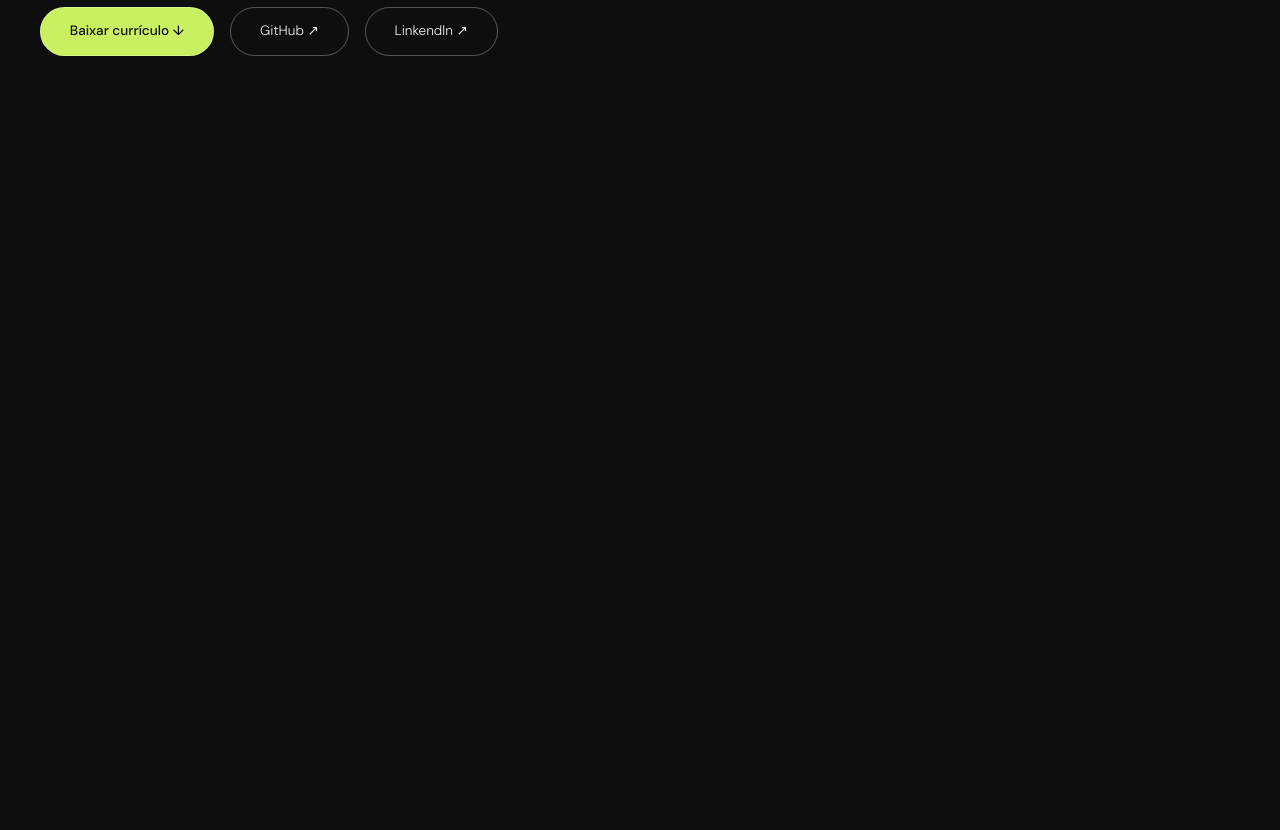
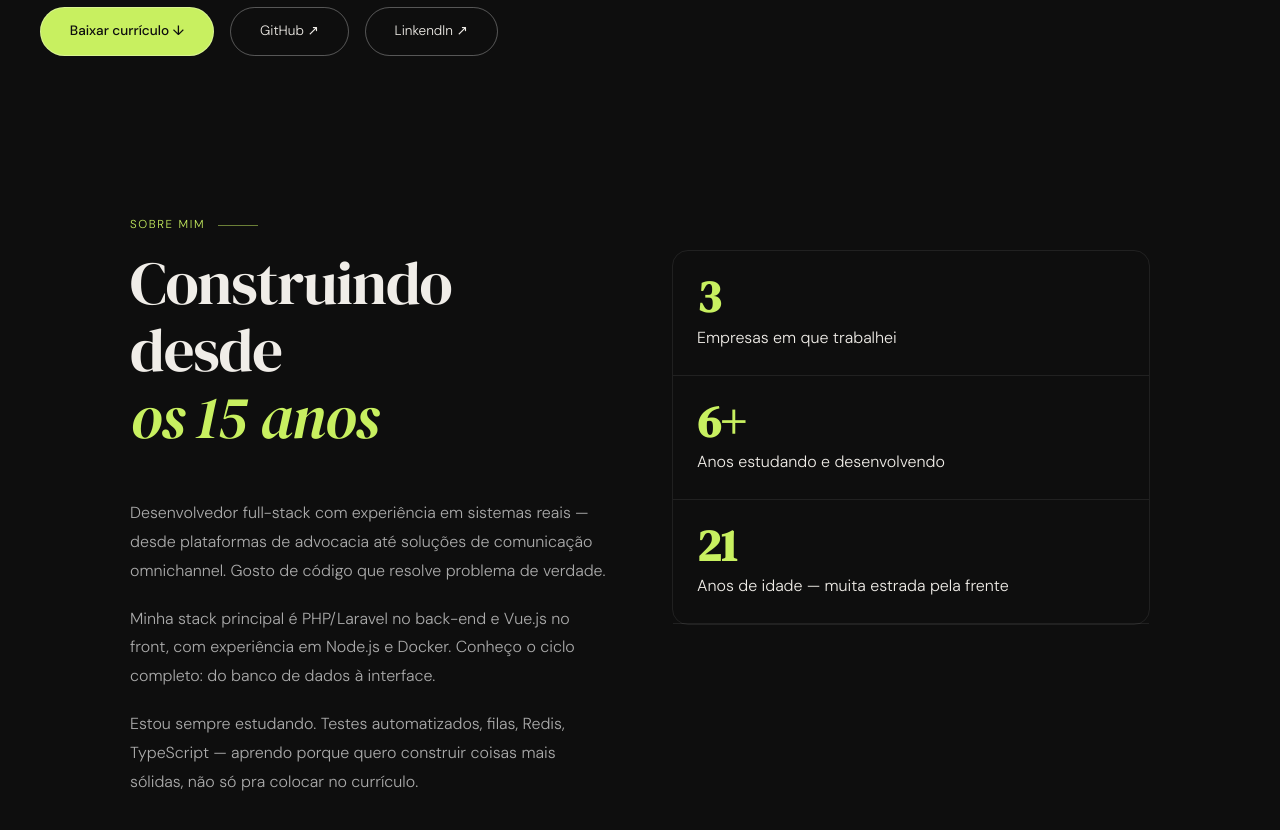
Before and after one commit to Cristiano005/portfolio-cristiano, a React (Vite) app: page / in a window 1280 px wide. Shown: the part 680-1510 px from the top of the page. Before the commit the page ends 800 px from the top, so only its background shows below. Built offline with nearby package versions, Linux system fonts and the light colour scheme.

Commit message:
feat: first version of about finished

```diff
--- a/src/index.css
+++ b/src/index.css
@@ -9,6 +9,7 @@
     --medium-black-color: #0e0e0ed9;
     --text-color: #f0ede8;
     --gray-color: #888;
+    --light-gray-color: #aaa;
     --light-green-color: #c8f060;
     --border-color: rgba(255, 255, 255, 0.08);
 
@@ -41,6 +42,7 @@ header {
     border-bottom: 0.1rem solid var(--border-color);
     backdrop-filter: blur(12px);
     padding: 1.2rem 2.5rem;
+    z-index: 2;
 }
 
 nav {
@@ -167,3 +169,73 @@ a.btn-action:nth-child(1) {
     border: 0.0625rem solid var(--border-color);
     transform: translateY(-0.0625rem);
 }
+
+section {
+    max-width: 68.75rem;
+    margin: 0 auto;
+    padding: 6rem 2.5rem;
+}
+
+div.section-label {
+    display: flex;
+    align-items: center;
+    font-size: 0.72rem;
+    letter-spacing: 0.1008rem;
+    color: var(--light-green-color);
+    text-transform: uppercase;
+    gap: 0.8rem;
+    margin-bottom: 1rem;
+}
+
+div.section-label::after {
+    content: "";
+    width: 2.5rem;
+    height: 0.0625rem;
+    background-color: var(--light-green-color);
+    opacity: 0.5;
+}
+
+.container-wrapper {
+    display: grid;
+    grid-template-columns: repeat(2, 1fr);
+    align-items: start;
+    gap: 4rem;
+}
+
+.container-wrapper #details h2 {
+    font-family: var(--serif);
+    font-size: clamp(2.2rem, 5vw, 3.8rem);
+    font-weight: 400;
+    line-height: 1.1;
+    letter-spacing: -0.076rem;
+    margin-bottom: 3rem;
+}
+
+#details h2 span {
+    font-style: italic;
+    color: var(--light-green-color);
+}
+
+#details p {
+    color: var(--light-gray-color);
+    line-height: 1.8;
+    margin-bottom: 1.2rem;
+}
+
+#about-stats {
+    border-radius: 1rem;
+    border: 0.0625rem solid var(--border-color);
+}
+
+#about-stats .stat {
+    padding: 1.5rem;
+    border-bottom: 0.0625rem solid var(--border-color);
+}
+
+.stat h3 {
+    font-family: var(--serif);
+    font-size: 2.8rem;
+    color: var(--light-green-color);
+    line-height: 1;
+    margin-bottom: 0.3rem;
+}
--- a/src/views/App.jsx
+++ b/src/views/App.jsx
@@ -22,6 +22,47 @@ function App() {
                     <a href="#" className="btn btn-action"> Linkendln ↗</a>
                 </div>
             </main>
+            <section id="about">
+                <div className="section-label">
+                    Sobre mim
+                </div>
+                <div className="container-wrapper">
+                    <div id="details">
+                        <h2>
+                            Construindo desde <br></br>
+                            <span> os 15 anos </span>
+                        </h2>
+                        <p>
+                            Desenvolvedor full-stack com experiência em sistemas reais — desde plataformas de advocacia até
+                            soluções de comunicação omnichannel. Gosto de código que resolve problema de verdade.
+                        </p>
+
+                        <p> Minha stack principal é PHP/Laravel no back-end e Vue.js no front, com experiência em Node.js e Docker.
+                            Conheço o ciclo completo: do banco de dados à interface.
+                        </p>
+
+                        <p>
+                            Estou sempre estudando. Testes automatizados, filas, Redis, TypeScript — aprendo porque quero construir coisas mais sólidas,
+                            não só pra colocar no currículo.
+                        </p>
+                    </div>
+                    <div id="about-stats">
+                        <div className="stat">
+                            <h3> 3 </h3>
+                            <p> Empresas em que trabalhei </p>
+                        </div>
+                        <div className="stat">
+                            <h3> 6+ </h3>
+                            <p> Anos estudando e desenvolvendo </p>
+                        </div>
+                        <div className="stat">
+                            <h3> 21 </h3>
+                            <p> Anos de idade — muita estrada pela frente
+                            </p>
+                        </div>
+                    </div>
+                </div>
+            </section >
         </>
     )
 }
--- a/src/views/components/Header.jsx
+++ b/src/views/components/Header.jsx
@@ -7,7 +7,7 @@ export default function Header() {
                 <div className="links">
                     <ul>
                         <li>
-                            <a href="#">About</a>
+                            <a href="#about">About</a>
                         </li>
                         <li>
                             <a href="#">Experience</a>
```
